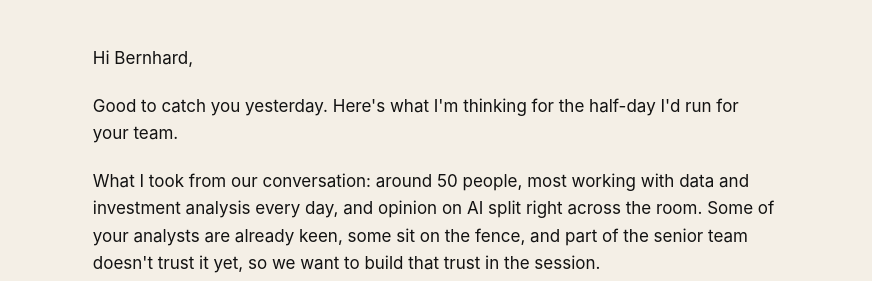
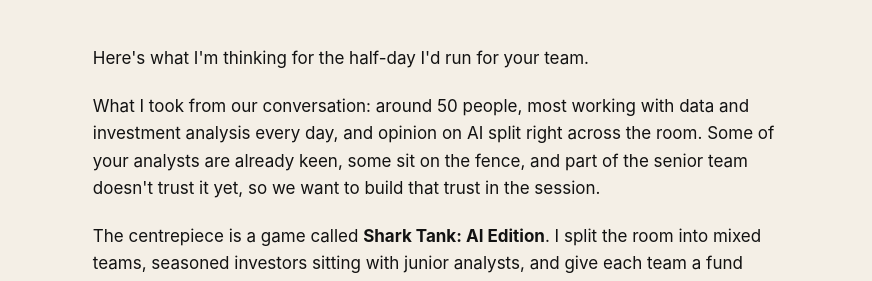
Before and after one commit to harryverity01/harry-verity-site-v2, a plain HTML site: page cim-proposal/index.html in a window 1280 px wide. Shown: the part 490-771 px from the top of the page, without its empty margins (204-1076 px from the left). Drawn offline with Linux system fonts and the light colour scheme.

Commit message:
cim-proposal: reframe pricing comparison (no itemised competitor rates) and drop letter-style greeting
Co-Authored-By: Claude Opus 4.8 <noreply@anthropic.com>
Claude-Session: https://claude.ai/code/session_01KdioKLPn4gkNuYPrL3sK3R

```diff
--- a/cim-proposal/index.html
+++ b/cim-proposal/index.html
@@ -90,8 +90,7 @@ footer a{color:var(--muted);text-decoration:none;} footer a:hover{color:var(--re
   </div>
 
   <div class="col">
-    <p class="lead" style="margin-top:48px;">Hi Bernhard,</p>
-    <p>Good to catch you yesterday. Here's what I'm thinking for the half-day I'd run for your team.</p>
+    <p class="lead" style="margin-top:48px;">Here's what I'm thinking for the half-day I'd run for your team.</p>
     <p>What I took from our conversation: around 50 people, most working with data and investment analysis every day, and opinion on AI split right across the room. Some of your analysts are already keen, some sit on the fence, and part of the senior team doesn't trust it yet, so we want to build that trust in the session.</p>
     <p>The centrepiece is a game called <strong>Shark Tank: AI Edition</strong>. I split the room into mixed teams, seasoned investors sitting with junior analysts, and give each team a fund with $10m to deploy. Four impact companies are pitching for the money. Using AI, the teams get 90 minutes to work out which businesses are sound and which are hiding a problem in their numbers, then decide who to back and how much.</p>
     <p>The catch is the clock. There's no way through four decks, their financials and a founder interview by hand in that time, so the only way to finish is to put AI to work. A couple of the companies look brilliant but are quietly bleeding money. One is the real deal. The teams that prompt well and check the answers beat the teams that trust the machine, and that's the whole lesson. It's the one your sceptics will walk out believing: <span class="em">AI is fast, but you stay the expert, and you verify.</span></p>
@@ -133,7 +132,7 @@ footer a{color:var(--muted);text-decoration:none;} footer a:hover{color:var(--re
   <h2 style="margin-top:52px;">Investment</h2>
   <div class="col">
     <p><span class="em">£2,300</span> for the half-day, for up to 50 people. That works out at just under £50 a head, and it's a flat fee whether 40 people turn up or 55.</p>
-    <p>For comparison, bespoke corporate AI training in the UK usually runs £100 to £795 per person, and a half-day built for one firm tends to start at £2,500 to £3,500, for a room far smaller than yours. For a team your size, this sits well below the going rate.</p>
+    <p>For a bespoke, in-person half-day like this, UK providers typically charge well into four figures, for a room a fraction of the size of yours. For fifty people, this sits well below the going rate.</p>
     <p>You're not paying for three hours in a room. Most of the work is in the build: a simulation shaped around the way CIM actually underwrites, ready to run on the day. I bring the whole thing.</p>
   </div>
 
```
